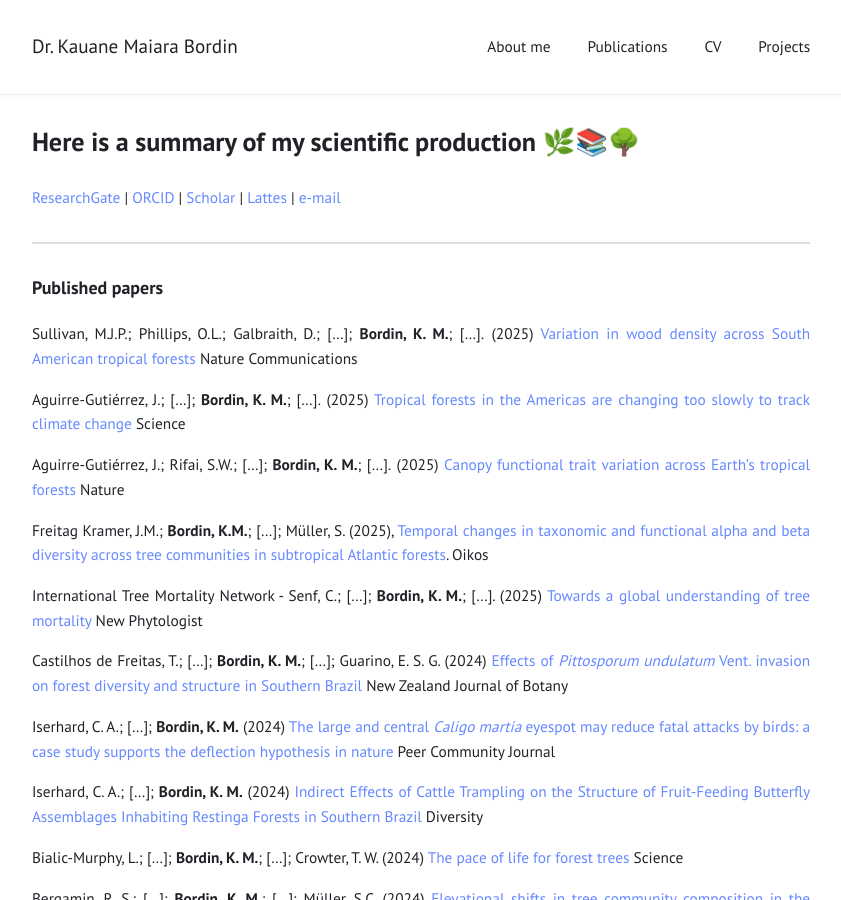
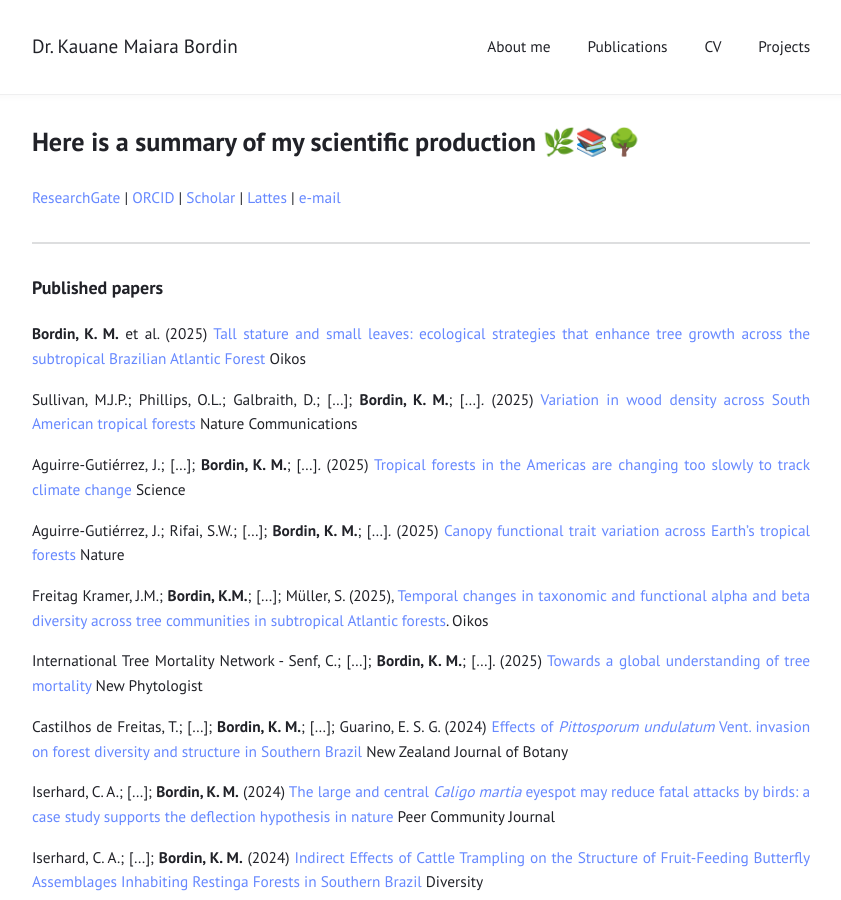
Before and after one commit to kmbordin/kmbordin.github.io, a Jekyll site: the page built from publications.md, in a window 1280 px wide and 900 px high. Shown: the whole window, without its empty margins (219-1060 px from the left). Built offline with Jekyll 4.4.1, drawn with Linux system fonts in a browser that asks for light colours; our own code applies the rules of GitHub Pages for plain Markdown files.

Commit message:
add paper oikos

```diff
--- a/publications.md
+++ b/publications.md
@@ -7,6 +7,8 @@ title: "Here is a summary of my scientific production 🌿📚🌳"
 ------------------------------------------------------------------------
 
 ### Published papers
+
+**Bordin, K. M.** et al. (2025) [Tall stature and small leaves: ecological strategies that enhance tree growth across the subtropical Brazilian Atlantic Forest](https://doi.org/10.1002/oik.11235) Oikos
 
 Sullivan, M.J.P.; Phillips, O.L.; Galbraith, D.; [...]; **Bordin, K. M.**; [...]*.* (2025) [Variation in wood density across South American tropical forests](https://doi.org/10.1038/s41467-025-56175-4) Nature Communications
 
```
